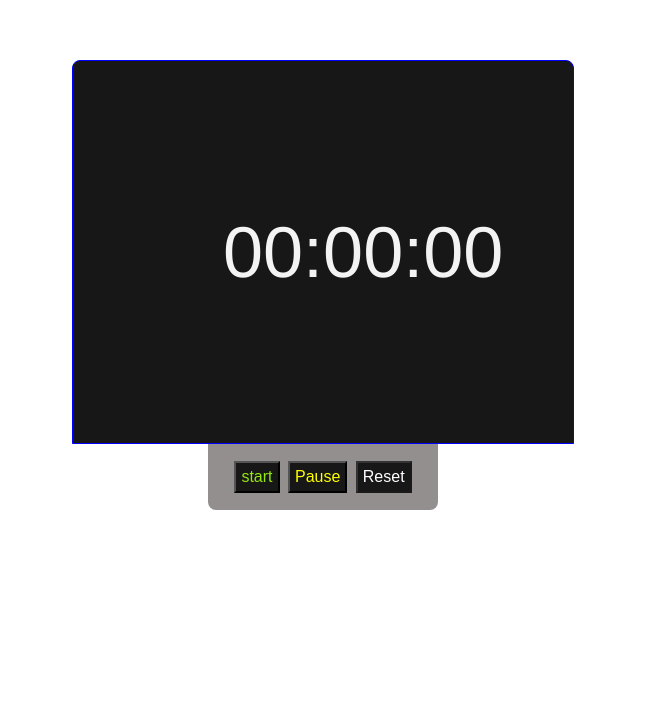
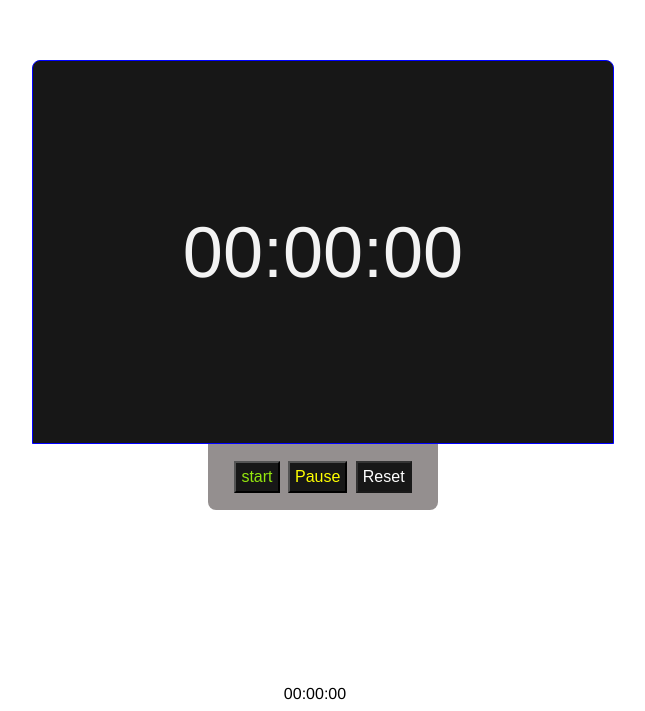
Before and after one commit to eshankasun/Timer, a plain HTML site: page index.html in a window 1280 px wide. Shown: the part 123-834 px from the top of the page, without its empty margins (325-970 px from the left). Drawn offline with Linux system fonts and the light colour scheme.

Commit message:
fixed un pause
fixed notbeing able to continue after pause.

and centered  timer .

```diff
--- a/index.html
+++ b/index.html
@@ -9,13 +9,14 @@
   </head>
   <body>
     <div class="app">
-      <div id="timer" class="timer">00:00:00</div>
+      <div align="center" id="timer" class="timer">00:00:00</div>
       <div class="buttons">
         <button class="start" id="start">start</button>
         <button class="pause" id="pause">Pause</button>
         <button class="reset" id="reset" disabled="true">Reset</button>
       </div>
     </div>
+    <div align="center">00:00:00</div>
     <script src="main.js"></script>
   </body>
 </html>
--- a/main.js
+++ b/main.js
@@ -23,7 +23,7 @@ stop_btn.addEventListener("click", function() {
 
 reset_btn.addEventListener("click", function() {
   timer = clearInterval(timer);
-  reset_btn.disabled = false;
+  reset_btn.disabled = true;
   sec = 0;
   min = 0;
   hour = 0;
--- a/style.css
+++ b/style.css
@@ -14,7 +14,6 @@ body {
   border: 1px solid blue;
   text-align: center;
   font-size: 72px;
-  width: 200px;
   padding: 150px;
   color: #f3f3f3;
   background-color: #171717;
```
